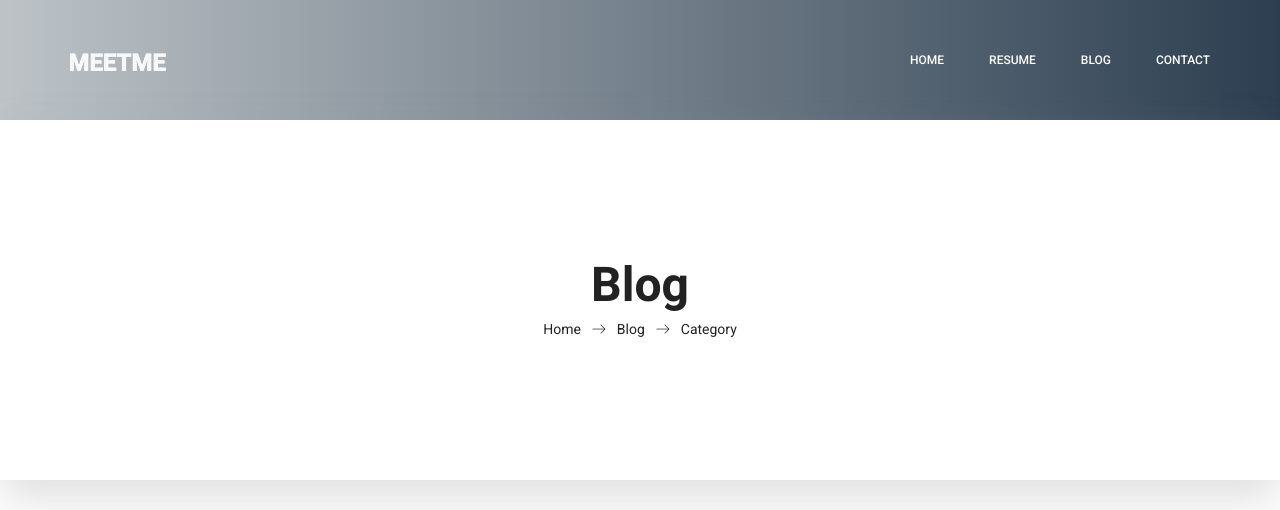
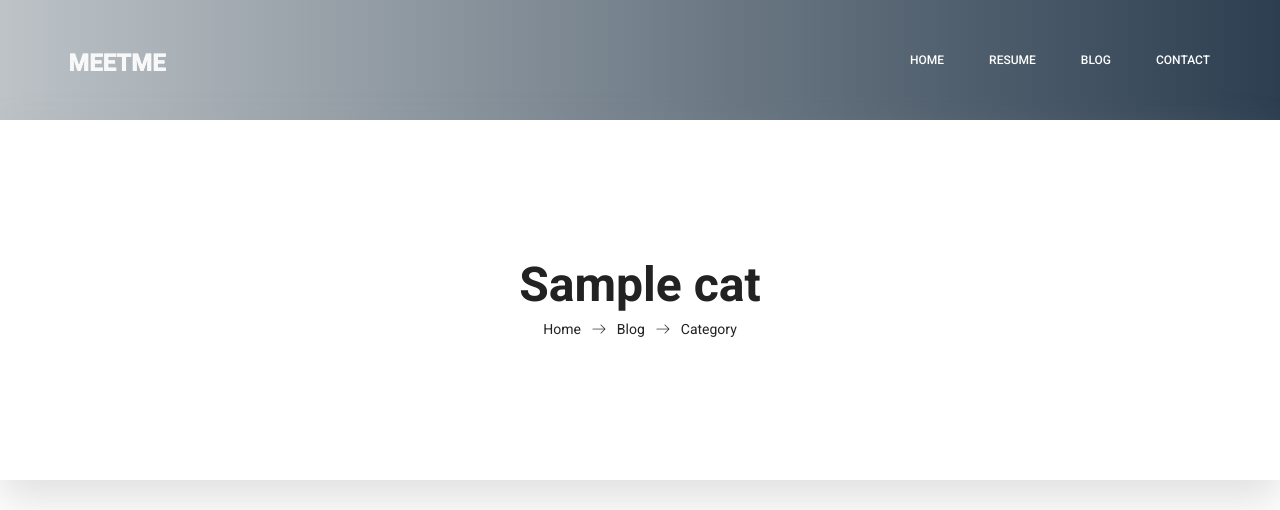
Before and after one commit to dtemir/web-development, a Django app: template personal_site/blog/templates/blog/categories.html in a window 1280 px wide. Shown: the top 510 px of the page. Run offline with Django 3.2, Linux system fonts and the light colour scheme; the template is opened without the code that fills it: most values are stand-ins (such as "Sample title", 1, 10 or a date in 2020); some libraries are stand-ins or nearby versions.

Commit message:
Added a page link to categories.html by modifiying the CategoryView

```diff
--- a/personal_site/blog/templates/blog/categories.html
+++ b/personal_site/blog/templates/blog/categories.html
@@ -1,9 +1,11 @@
 {% extends 'blog/nav.html' %}
 {% load static %}
 
+{% block title %} {{ cat }} {% endblock %}
+{% block page %} {{ cat }} {% endblock %}
 {% block link %}
-    <a href="{% url 'blog:category' post.category|slugify %}">Category</a>
-{% endblock link %}
+<a href="{% url 'blog:category' cat|slugify %}">Category</a>
+{% endblock %}
 
 {% block content %}
 
--- a/personal_site/blog/urls.py
+++ b/personal_site/blog/urls.py
@@ -15,7 +15,7 @@ urlpatterns = [
     path('', views.PostList.as_view(), name='home'),
     path('add_post/', views.AddPostView.as_view(), name='add_post'),
     path('add_category/', views.AddCategoryView.as_view(), name='add_category'),
-    path('category/<str:category>', views.CategoryView, name='category'),
+    path('category/<str:category>/', views.CategoryView, name='category'),
     path('<slug:slug>/', views.post_detail, name='post_detail'),
     path('<slug:slug>/edit', views.EditPostView.as_view(), name='edit_post'),
     path('<slug:slug>/delete', views.DeletePostView.as_view(), name='delete_post'),
--- a/personal_site/blog/views.py
+++ b/personal_site/blog/views.py
@@ -59,7 +59,9 @@ def CategoryView(request, category):
     template_name = 'blog/categories.html'
     category_posts = Post.objects.filter(category=category.replace('-', ' ')).order_by('-created_on')
 
-    return render(request, template_name, {'category_posts': category_posts})
+    return render(request, template_name, {'category_posts': category_posts,
+                                           'cat': category.title(),
+                                           })
 
 
 def LikeView(request, slug):
```
